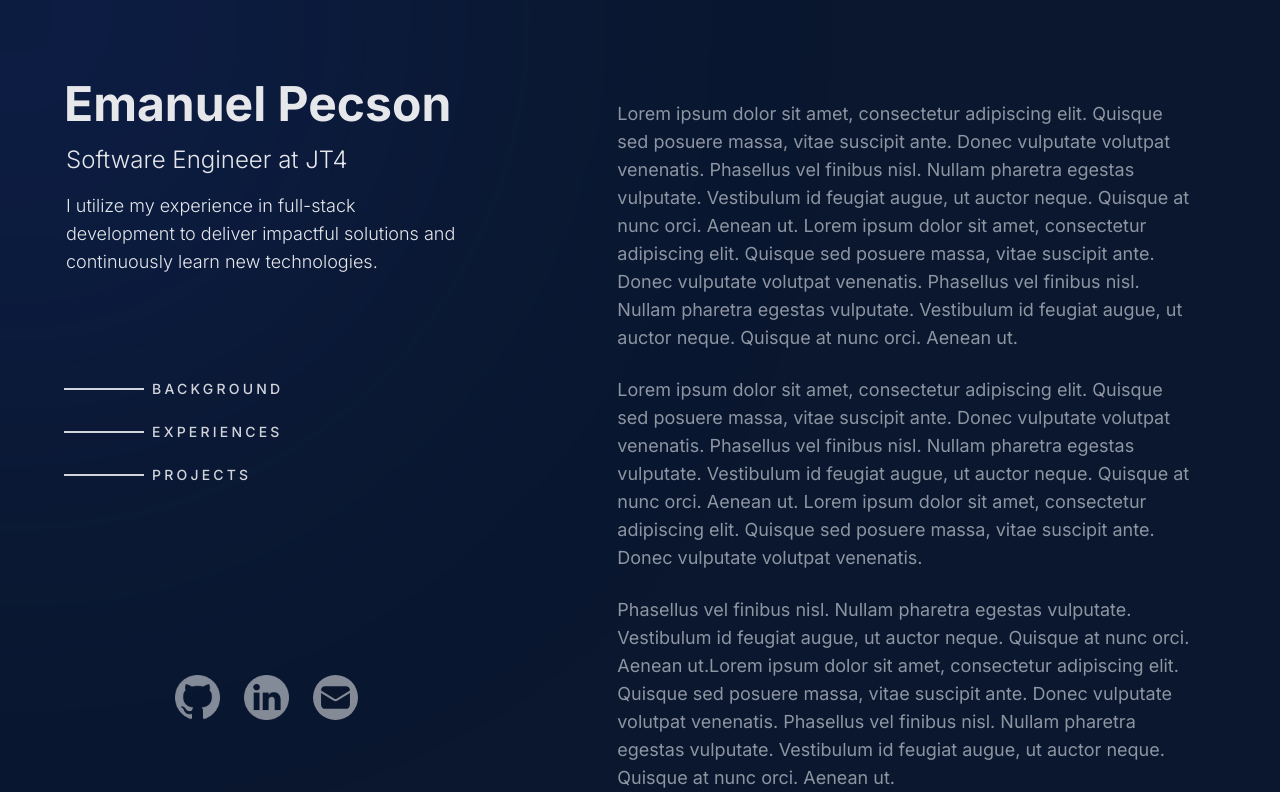
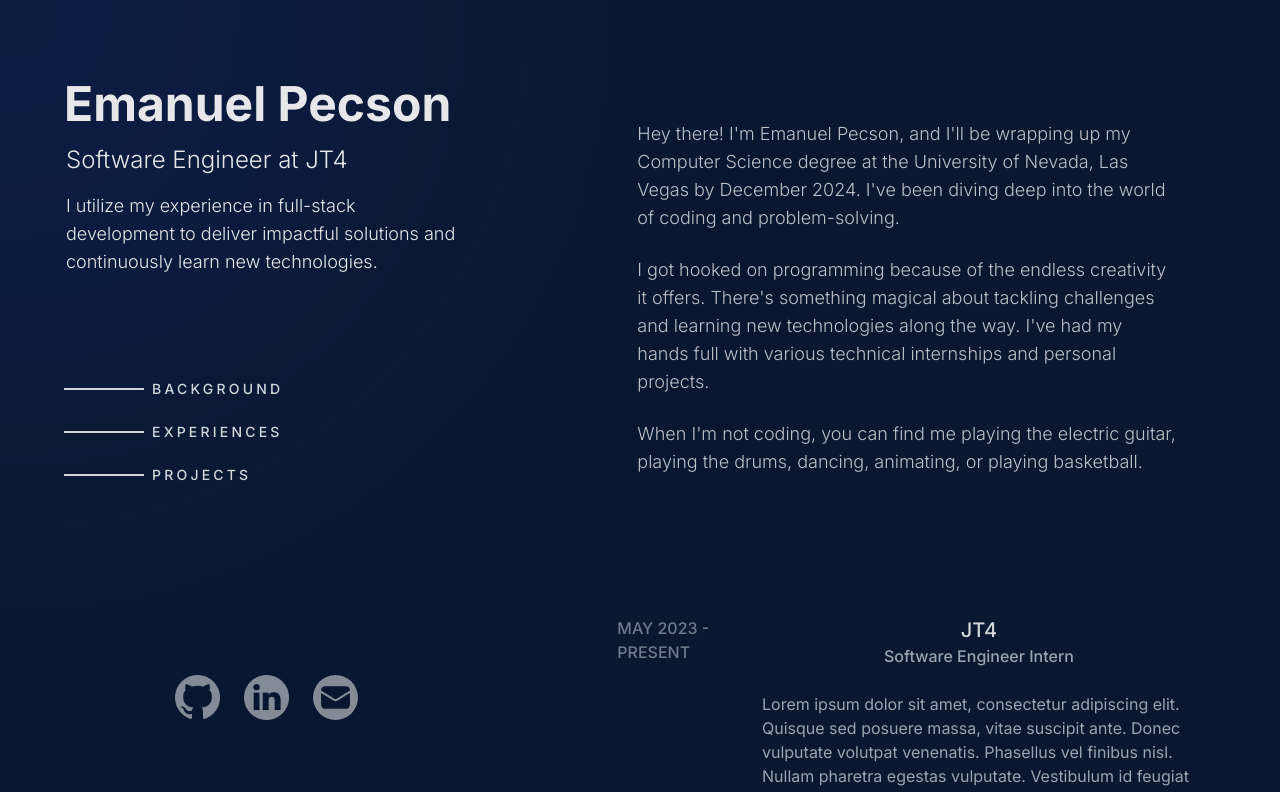
Before and after one commit to emanpecson/portfolio, a Next.js app: page / in a window 1280 px wide. Shown: the top 792 px of the page. Built offline with nearby package versions, Linux system fonts and the light colour scheme.

Commit message:
style: :lipstick: setup background section texts

```diff
--- a/src/components/main/section/BackgroundSection.tsx
+++ b/src/components/main/section/BackgroundSection.tsx
@@ -1,26 +1,15 @@
 export default function BackgroundSection() {
+  const paragraphs = [
+    "Hey there! I'm Emanuel Pecson, and I'll be wrapping up my Computer Science degree at the University of Nevada, Las Vegas by December 2024. I've been diving deep into the world of coding and problem-solving.",
+    "I got hooked on programming because of the endless creativity it offers. There's something magical about tackling challenges and learning new technologies along the way. I've had my hands full with various technical internships and personal projects.",
+    "When I'm not coding, you can find me playing the electric guitar, playing the drums, dancing, animating, or playing basketball.",
+  ];
+
   return (
-    <>
-      <p>
-        Lorem ipsum dolor sit amet, consectetur adipiscing elit. Quisque sed posuere massa, vitae suscipit ante. Donec
-        vulputate volutpat venenatis. Phasellus vel finibus nisl. Nullam pharetra egestas vulputate. Vestibulum id
-        feugiat augue, ut auctor neque. Quisque at nunc orci. Aenean ut. Lorem ipsum dolor sit amet, consectetur
-        adipiscing elit. Quisque sed posuere massa, vitae suscipit ante. Donec vulputate volutpat venenatis. Phasellus
-        vel finibus nisl. Nullam pharetra egestas vulputate. Vestibulum id feugiat augue, ut auctor neque. Quisque at
-        nunc orci. Aenean ut.
-      </p>
-      <p>
-        Lorem ipsum dolor sit amet, consectetur adipiscing elit. Quisque sed posuere massa, vitae suscipit ante. Donec
-        vulputate volutpat venenatis. Phasellus vel finibus nisl. Nullam pharetra egestas vulputate. Vestibulum id
-        feugiat augue, ut auctor neque. Quisque at nunc orci. Aenean ut. Lorem ipsum dolor sit amet, consectetur
-        adipiscing elit. Quisque sed posuere massa, vitae suscipit ante. Donec vulputate volutpat venenatis.
-      </p>
-      <p>
-        Phasellus vel finibus nisl. Nullam pharetra egestas vulputate. Vestibulum id feugiat augue, ut auctor neque.
-        Quisque at nunc orci. Aenean ut.Lorem ipsum dolor sit amet, consectetur adipiscing elit. Quisque sed posuere
-        massa, vitae suscipit ante. Donec vulputate volutpat venenatis. Phasellus vel finibus nisl. Nullam pharetra
-        egestas vulputate. Vestibulum id feugiat augue, ut auctor neque. Quisque at nunc orci. Aenean ut.
-      </p>
-    </>
+    <div className="space-y-6 p-0 sm:p-5 text-gray-200 text-base sm:text-lg opacity-90 mx-6 sm:mx-0 font-light">
+      {paragraphs.map((paragraph: string, index: number) => (
+        <p>{paragraph}</p>
+      ))}
+    </div>
   );
 }
```
